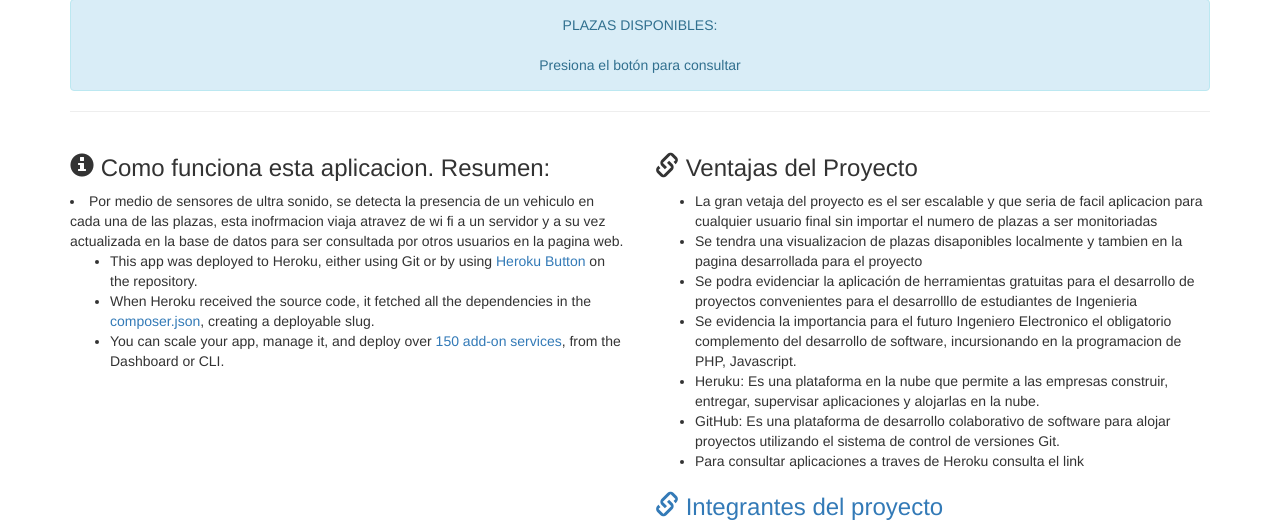
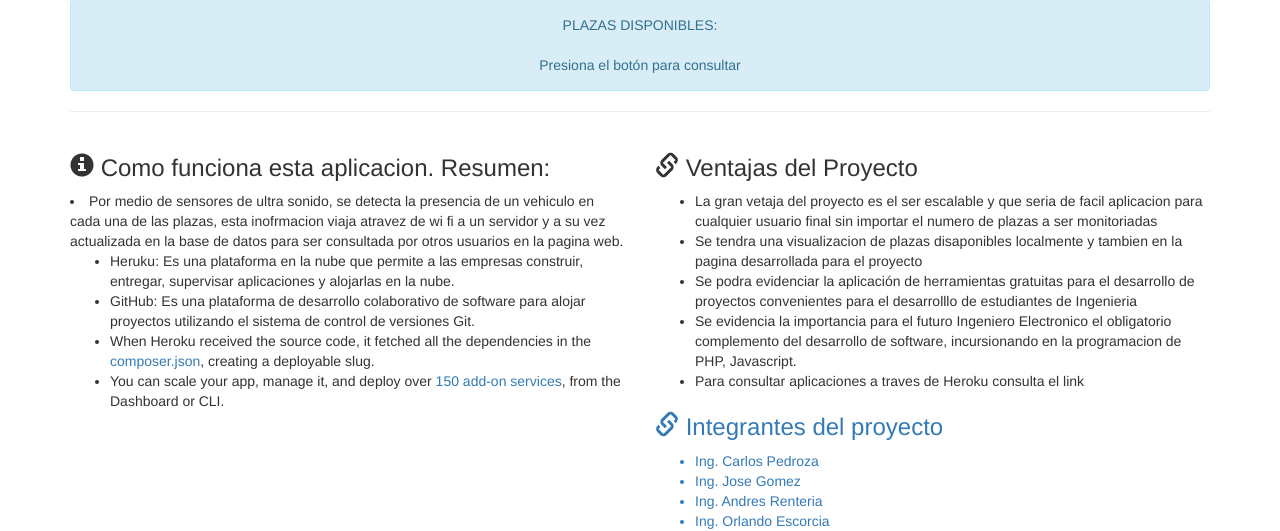
Before and after one commit to Andresrent/ParqueaderoAutomatizado, a PHP site: template web/views/index.twig in a window 1280 px wide. Shown: the part 474-1005 px from the top of the page. Run offline with PHP 8.4, Linux system fonts and the light colour scheme; the template is opened without the code that fills it, so the values that code supplies are empty; some libraries are stand-ins or nearby versions.

Commit message:
Update index.twig

```diff
--- a/web/views/index.twig
+++ b/web/views/index.twig
@@ -35,7 +35,8 @@
     <div class="col-md-6">
       <h3><span class="glyphicon glyphicon-info-sign"></span> Como funciona esta aplicacion. Resumen:</h3><li> Por medio de sensores de ultra sonido, se detecta la presencia de un vehiculo en cada una de las plazas, esta inofrmacion viaja atravez de wi fi a un servidor y a su vez actualizada en la base de datos para ser consultada por otros usuarios en la pagina web.</li>
       <ul>
-        <li>This app was deployed to Heroku, either using Git or by using <a href="https://github.com/heroku/php-getting-started">Heroku Button</a> on the repository.</li>
+        <li>Heruku: Es una plataforma en la nube que permite a las empresas construir, entregar, supervisar aplicaciones y alojarlas en la nube.</li>
+        <li>GitHub: Es una plataforma de desarrollo colaborativo de software para alojar proyectos utilizando el sistema de control de versiones Git.</li>
 
         <li>When Heroku received the source code, it fetched all the dependencies in the <a href="https://github.com/heroku/php-getting-started/blob/main/composer.json">composer.json</a>, creating a deployable slug.</li>
 
@@ -49,8 +50,6 @@
         <li>Se tendra una visualizacion de plazas disaponibles localmente y tambien en la pagina desarrollada para el proyecto</li>
         <li>Se podra evidenciar la aplicación de herramientas gratuitas para el desarrollo de proyectos convenientes para el desarrolllo de estudiantes de Ingenieria</li>
         <li>Se evidencia la importancia para el futuro Ingeniero Electronico el obligatorio complemento del desarrollo de software, incursionando en la programacion de PHP, Javascript.</li>
-        <li>Heruku: Es una plataforma en la nube que permite a las empresas construir, entregar, supervisar aplicaciones y alojarlas en la nube.</li>
-        <li>GitHub: Es una plataforma de desarrollo colaborativo de software para alojar proyectos utilizando el sistema de control de versiones Git.</li>
         <li>Para consultar aplicaciones a traves de Heroku consulta el link <a href="https://devcenter.heroku.com"</li>
         </ul>
       </ul>
```
